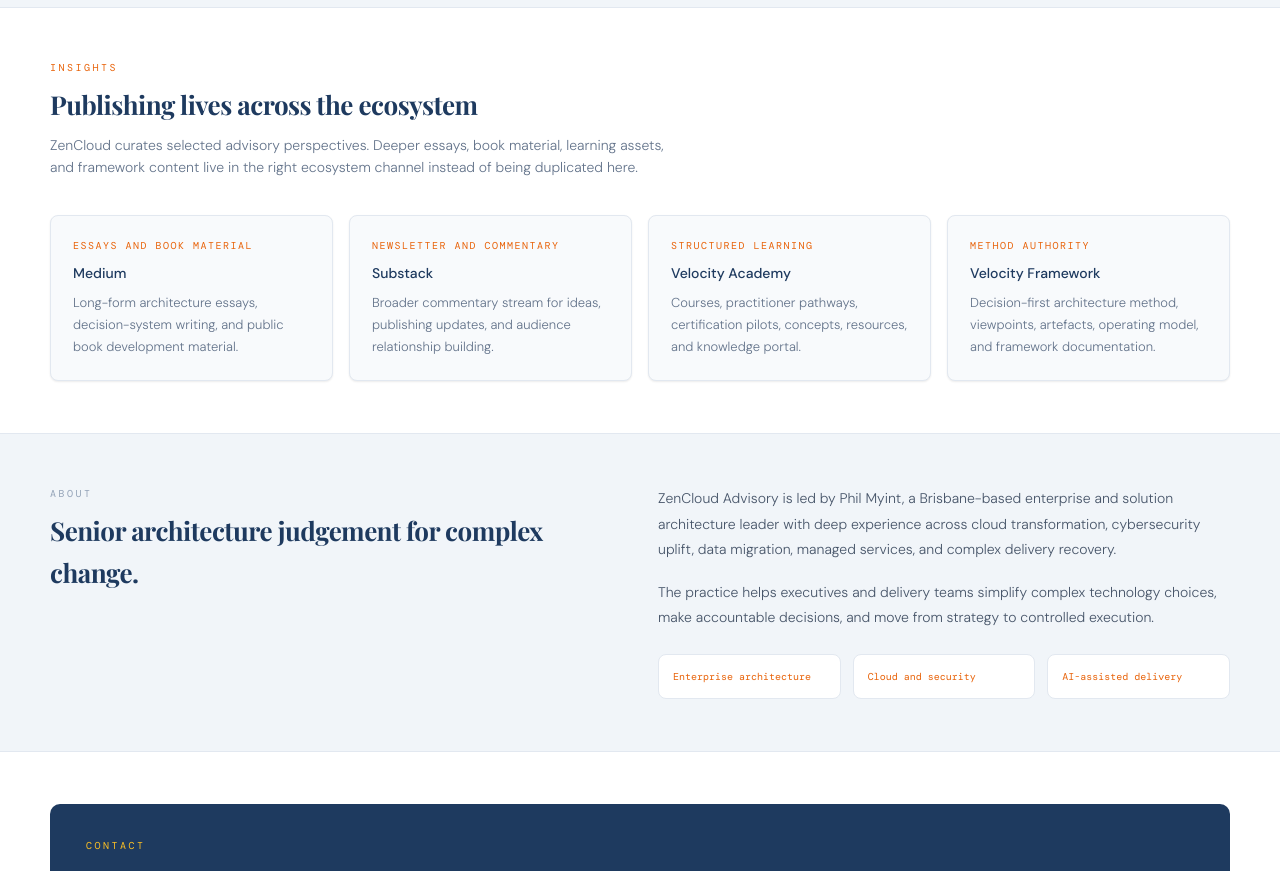
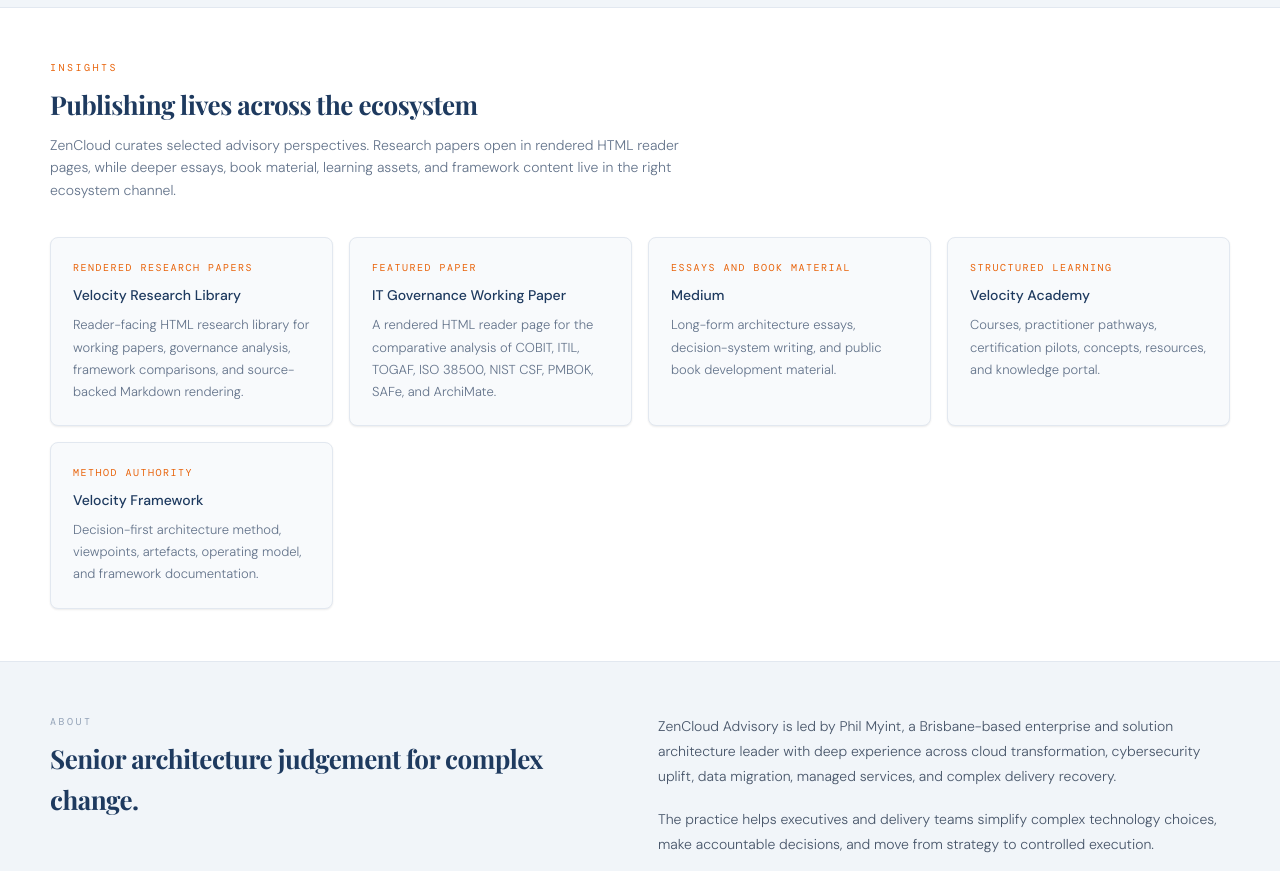
Before and after one commit to ZenCloudAU/zencloud-advisory, a React (Vite) app: page / in a window 1280 px wide. Shown: the part 3600-4471 px from the top of the page. Built offline with nearby package versions, Linux system fonts and the light colour scheme; a web font is replaced by a local one.

Commit message:
Add rendered research routes to ZenCloud insights

```diff
--- a/src/components/InsightsSection.tsx
+++ b/src/components/InsightsSection.tsx
@@ -1,15 +1,21 @@
 const channels = [
+  {
+    name: 'Velocity Research Library',
+    label: 'Rendered research papers',
+    body: 'Reader-facing HTML research library for working papers, governance analysis, framework comparisons, and source-backed Markdown rendering.',
+    href: 'https://zencloudau.github.io/velocity-architecture/research/',
+  },
+  {
+    name: 'IT Governance Working Paper',
+    label: 'Featured paper',
+    body: 'A rendered HTML reader page for the comparative analysis of COBIT, ITIL, TOGAF, ISO 38500, NIST CSF, PMBOK, SAFe, and ArchiMate.',
+    href: 'https://zencloudau.github.io/velocity-architecture/research/it-governance-frameworks-australian-public-sector-2025-2026/',
+  },
   {
     name: 'Medium',
     label: 'Essays and book material',
     body: 'Long-form architecture essays, decision-system writing, and public book development material.',
     href: 'https://medium.com/@ZencloudAU',
-  },
-  {
-    name: 'Substack',
-    label: 'Newsletter and commentary',
-    body: 'Broader commentary stream for ideas, publishing updates, and audience relationship building.',
-    href: 'https://www.zencloud.com.au/',
   },
   {
     name: 'Velocity Academy',
@@ -46,9 +52,9 @@
 
         <p style={{
           fontFamily: 'var(--font-body)', fontSize: 14, fontWeight: 300,
-          color: 'var(--text-muted)', maxWidth: 620, marginBottom: 36,
+          color: 'var(--text-muted)', maxWidth: 660, marginBottom: 36,
         }}>
-          ZenCloud curates selected advisory perspectives. Deeper essays, book material, learning assets, and framework content live in the right ecosystem channel instead of being duplicated here.
+          ZenCloud curates selected advisory perspectives. Research papers open in rendered HTML reader pages, while deeper essays, book material, learning assets, and framework content live in the right ecosystem channel.
         </p>
 
         <div style={{ display: 'grid', gridTemplateColumns: 'repeat(auto-fit, minmax(240px, 1fr))', gap: 16 }}>
```
